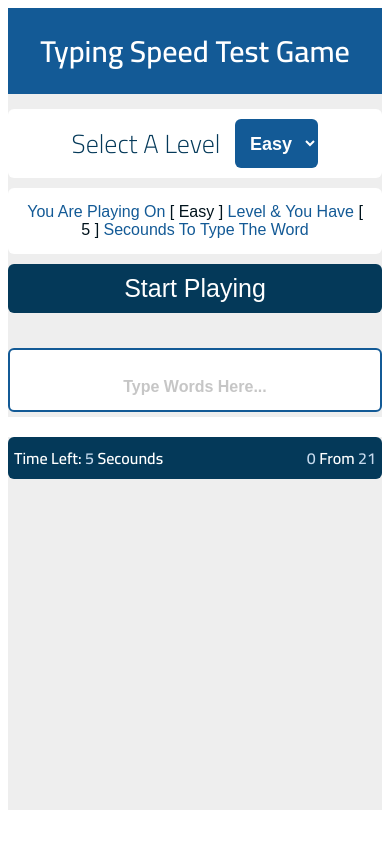
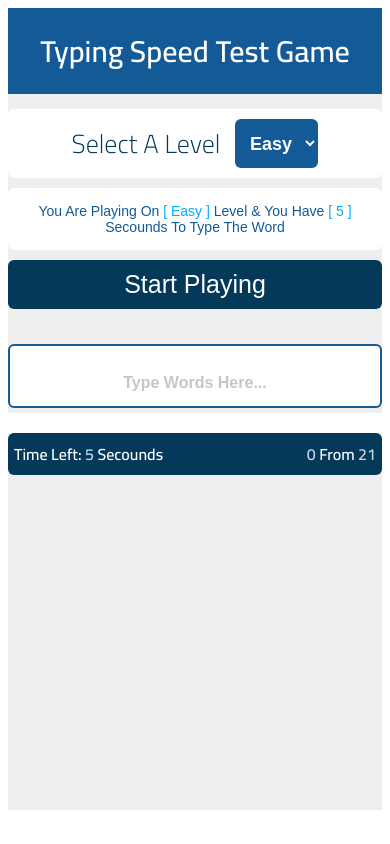
Before and after one commit to Ahmed-Khaled11/typing_Test_V2, a plain HTML site: page index.html in a window 390 px wide. Drawn offline with Linux system fonts and the light colour scheme.

Commit message:
Update main.css

```diff
--- a/css/main.css
+++ b/css/main.css
@@ -41,8 +41,13 @@ header{
     margin-bottom: 10px;
     font-family: Arial, Helvetica, sans-serif;
 }
+@media (max-width:767px) {
+    .top-message{
+        font-size: 14px;
+    }
+}
 .top-message span{
-    color: var(--four-color);
+    color: #00adff;
 }
 .top-message span::before{
     content: "[ ";
```
